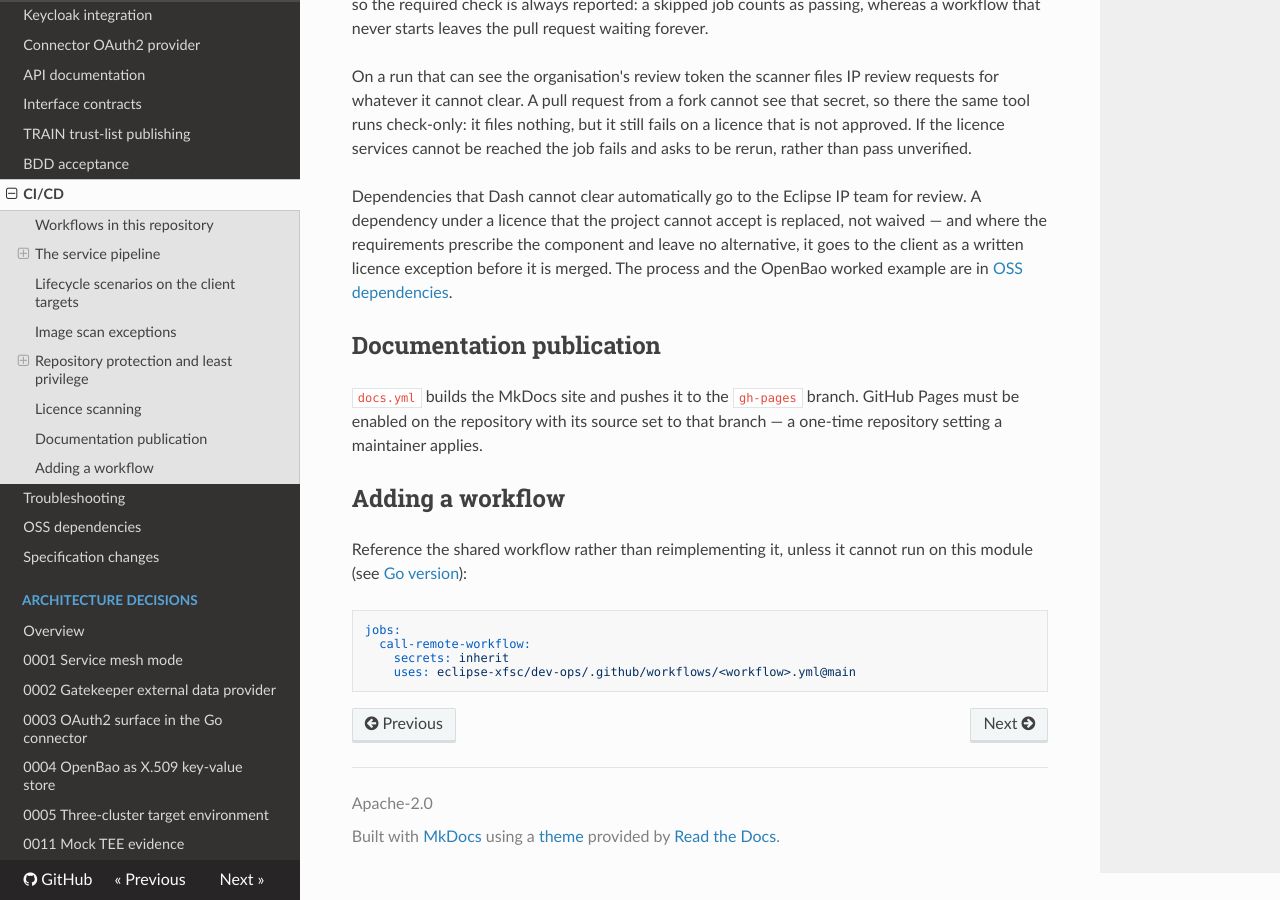
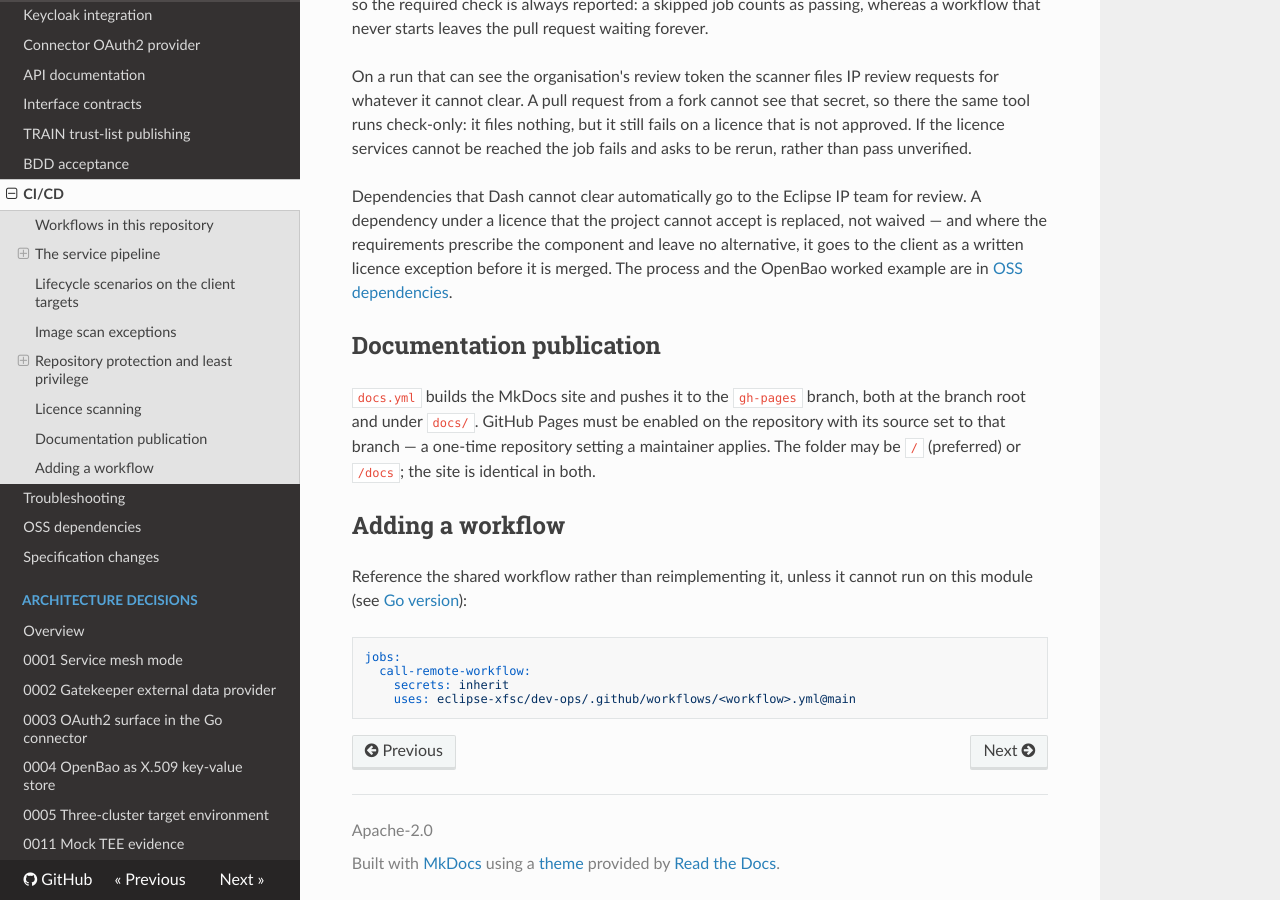
Before and after one commit to Fune5tiAtlas/facis-zero-trust-demonstrator, an MkDocs documentation site: the page built from docs/ci-cd.md, in a window 1280 px wide and 900 px high, scrolled down 4338 px. Built offline with MkDocs 1.6.1, drawn with Linux system fonts in a browser that asks for light colours; nearby versions of some CDN libraries.

Commit message:
Publish docs to gh-pages root and docs/ for either Pages source

```diff
--- a/docs/ci-cd.md
+++ b/docs/ci-cd.md
@@ -170,9 +170,10 @@ exception before it is merged. The process and the OpenBao worked example are in
 
 ## Documentation publication
 
-`docs.yml` builds the MkDocs site and pushes it to the `gh-pages` branch. GitHub Pages must be
-enabled on the repository with its source set to that branch — a one-time repository setting a
-maintainer applies.
+`docs.yml` builds the MkDocs site and pushes it to the `gh-pages` branch, both at the branch root
+and under `docs/`. GitHub Pages must be enabled on the repository with its source set to that
+branch — a one-time repository setting a maintainer applies. The folder may be `/` (preferred) or
+`/docs`; the site is identical in both.
 
 ## Adding a workflow
 
```
Also changed, not shown: 1 other file.
